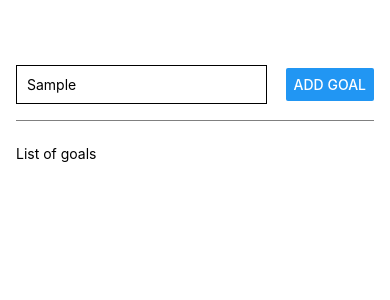
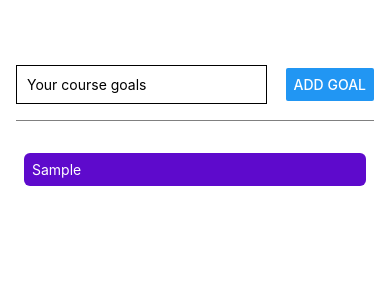
Before and after one commit to 2405Sd/RNCourse, a React Native app: screen / in a window 390 px wide. Both pictures are taken after typing "Sample" into the empty fields and a click on the button "ADD GOAL". Shown: the top 300 px of the page. Built offline with nearby package versions, Linux system fonts and the light colour scheme.

Commit message:
GoalITem componenet

```diff
--- a/App.js
+++ b/App.js
@@ -1,14 +1,33 @@
-import { StyleSheet, Text, View, Button, TextInput } from 'react-native';
+import { useState } from 'react';
+import { StyleSheet, View, FlatList } from 'react-native';
+import GoalItem from './components/GoalItem';
+import GoalInput from './components/GoalInput';
 
 export default function App() {
+  const [courseGoals, setCourseGoals] = useState([]);
+
+  function addGoalHandler(enteredGoalText) {
+    setCourseGoals(currentCourseGoals => [
+      ...currentCourseGoals,
+      { text: enteredGoalText, key: Math.random().toString() },
+    ]);
+  }
+
   return (
     <View style={styles.appcontainer}>
-      <View style={styles.inputcontainer}>
-        <TextInput style={styles.textinput} placeholder='Your course goals' />
-        <Button title='Add Goal' />
-      </View>
+      <GoalInput onAddGoal={addGoalHandler} />
+
       <View style={styles.goalscontainer}>
-        <Text>List of goals</Text>
+        <FlatList
+          data={courseGoals}
+          renderItem={(itemData) => {
+            return <GoalItem text={itemData.item.text} />;
+          }}
+          keyExtractor={(item, index) => {
+            return item.key;
+          }}
+          alwaysBounceVertical={false}
+        />
       </View>
     </View>
   );
@@ -16,28 +35,12 @@
 
 const styles = StyleSheet.create({
   appcontainer: {
-    flex:1,
+    flex: 1,
     paddingTop: 50,
     paddingHorizontal: 16,
   },
-  inputcontainer: {
-    flex: 1,
-    flexDirection: 'row',
-    justifyContent: 'space-between',
-    alignItems: 'center',
-   marginBottom: 24,
-    borderBottomWidth: 1,
-    borderBottomColor: 'grey',
 
-  },
-  textinput: {
-    borderWidth: 1,
-    borderColor: 'black',
-    width: '70%',
-    marginRight: 10,
-    padding: 10,
-  },
-  goalscontainer:{
-    flex:10,
+  goalscontainer: {
+    flex: 10,
   },
 });
--- /dev/null
+++ b/components/GoalInput.js
@@ -0,0 +1,55 @@
+import { StyleSheet, View, Button, TextInput } from 'react-native';
+import { useState } from 'react';
+
+function GoalInput(props) {
+  const [enteredGoalText, setEnteredGoalText] = useState('');
+
+  function goalInputHandler(enteredText) {
+    setEnteredGoalText(enteredText);
+  }
+
+  function addGoalHandler() {
+    if (enteredGoalText.trim().length === 0) {
+      return;
+    }
+
+    props.onAddGoal(enteredGoalText);
+    setEnteredGoalText('');
+  }
+
+  return (
+    <View style={styles.inputcontainer}>
+      <TextInput
+        style={styles.textinput}
+        placeholder='Your course goals'
+        value={enteredGoalText}
+        onChangeText={goalInputHandler}
+      />
+      <Button
+        title='Add Goal'
+        onPress={addGoalHandler}
+      />
+    </View>
+  );
+}
+
+export default GoalInput;
+
+const styles = StyleSheet.create({
+  inputcontainer: {
+    flex: 1,
+    flexDirection: 'row',
+    justifyContent: 'space-between',
+    alignItems: 'center',
+    marginBottom: 24,
+    borderBottomWidth: 1,
+    borderBottomColor: 'grey',
+  },
+  textinput: {
+    borderWidth: 1,
+    borderColor: 'black',
+    width: '70%',
+    marginRight: 10,
+    padding: 10,
+  },
+});
--- /dev/null
+++ b/components/GoalItem.js
@@ -0,0 +1,25 @@
+import {View, Text, StyleSheet} from 'react-native';
+
+function GoalItem(props){
+return (
+    <View style={styles.goalItem}>
+        <Text style={styles.goalText}>
+          {props.text}
+        </Text>
+      </View>
+)
+}
+
+export default GoalItem;
+
+const styles = StyleSheet.create({
+    goalItem:{
+    margin: 8,
+    borderRadius: 6,
+    backgroundColor: '#5e0acc',
+    padding: 8,
+  },
+  goalText:{
+    color: 'white',
+  },
+});
--- a/package.json
+++ b/package.json
@@ -6,6 +6,7 @@
     "expo": "~56.0.8",
     "expo-status-bar": "~56.0.4",
     "react": "19.2.3",
+    "react-dom": "19.2.3",
     "react-native": "0.85.3"
   },
   "scripts": {
```
Also changed, not shown: 1 other file (tests, documents, lock files or other folders).
